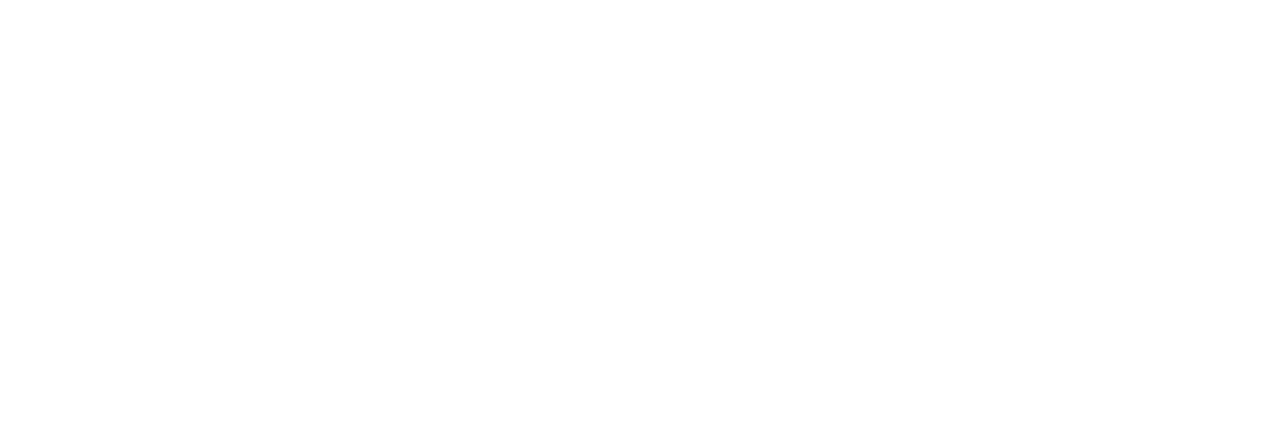
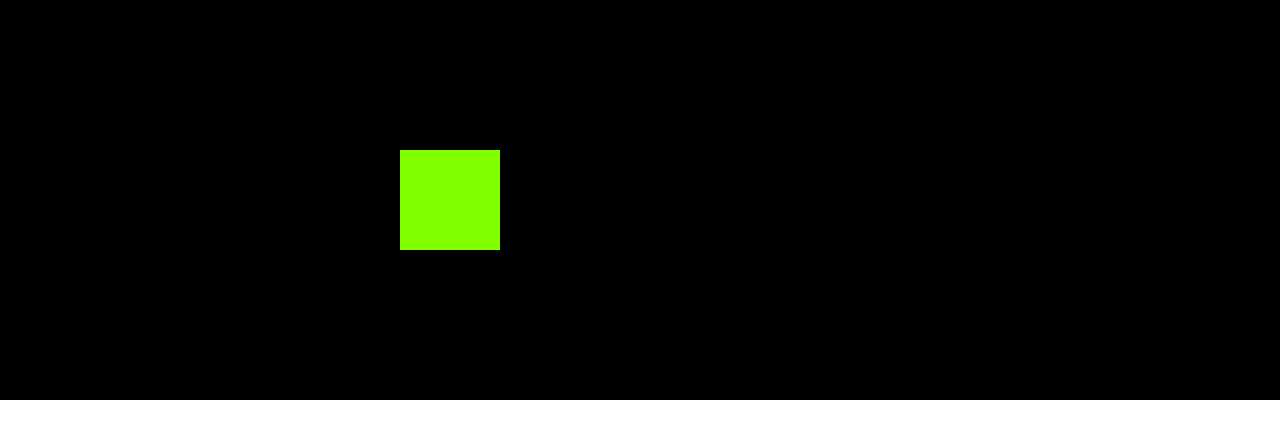
Before and after one commit to singhmuskan750/ExtraCss, a plain HTML site: page index.html in a window 1280 px wide. Drawn offline with Linux system fonts and the light colour scheme.

Commit message:
transitions made

```diff
--- a/index.html
+++ b/index.html
@@ -8,6 +8,10 @@
     <link rel="stylesheet" href="./style.css">
 </head>
 <body>
+    <div class="container">
+        <div class="ball">
 
+        </div>
+    </div>
 </body>
 </html>
--- a/style.css
+++ b/style.css
@@ -0,0 +1,30 @@
+*{
+    margin: 0;
+    padding: 0;
+    box-sizing: border-box;
+}
+
+div.container{
+    display: flex;
+    align-items: center;
+    justify-content: flex-start;
+    height: 50vh;
+    background-color: black;
+}
+
+div.container div.ball{
+    height: 100px;
+    width: 100px;
+    background-color: blueviolet;
+    transition-duration: 0.3s;
+    transition-timing-function: cubic-bezier(1, 0.02, 0, -1.21);
+}
+
+div.container:hover div.ball{
+    /* transform: rotateZ(120deg); */
+    /* transform: scale(2); */
+    transform: translateX(400px);
+    background-color: chartreuse;
+    cursor: pointer;
+    /* border-radius: 50%; */
+}
```
